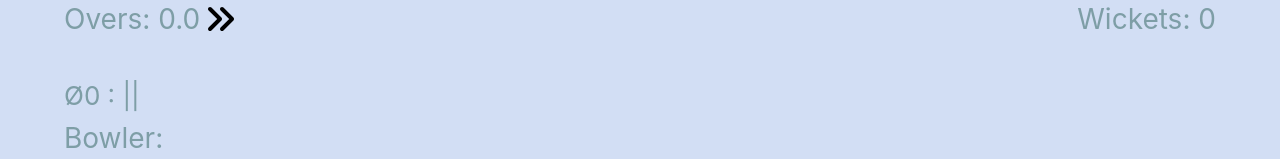
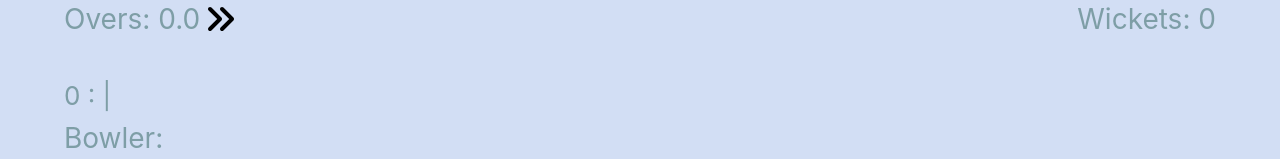
Before and after one commit to rughvi/indoorcricket, a React (Create React App) app: page /innings/1 in a window 1280 px wide. Shown: the part 196-355 px from the top of the page. Built offline with nearby package versions, Linux system fonts and the light colour scheme.

Commit message:
formatting ball by ball score

```diff
--- a/src/Game/Innings.tsx
+++ b/src/Game/Innings.tsx
@@ -102,6 +102,9 @@ const Innings = () => {
         };
         await dispatch(updateInningsBowling(input))
         await dispatch(fetchCurrentGame(currentGame.gameId)).unwrap();
+        if((inningsId == "1" && (currentGame.game.innings1TotalBalls! %6 == 5)) || (inningsId == "2" && (currentGame.game.innings2TotalBalls! %6 == 5))) {
+            setCurrentBowler(undefined);
+        }
     };
 
     const nextOver = async () => {
@@ -122,7 +125,7 @@ const Innings = () => {
         var runs: string[] = [];
         const over = currentOver();
         for(let i=over; i>= 0; i--) {
-            runs = runs.concat([`Ø${i} ${allBowling[i]?.name??''} :`], allBowling[i]?.runs??[], ["||"]);
+            runs = runs.concat([`${i} ${allBowling[i]?.name??''} :`], allBowling[i]?.runs??[], ["|"]);
         }
         return runs.join(" ");
     };
```
